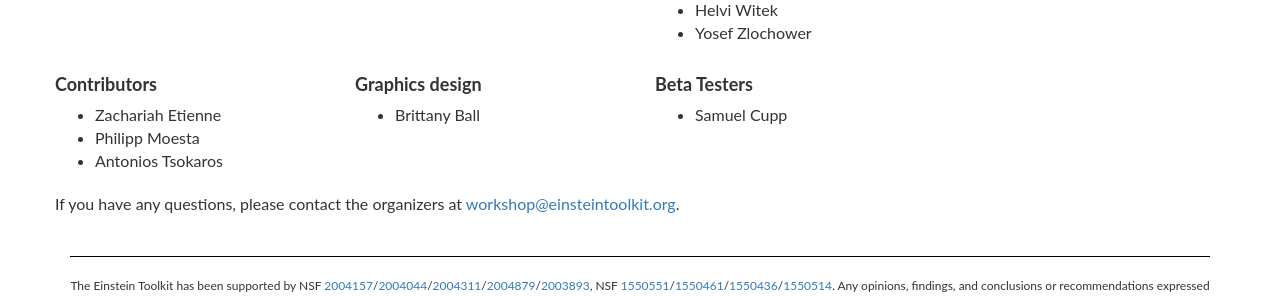
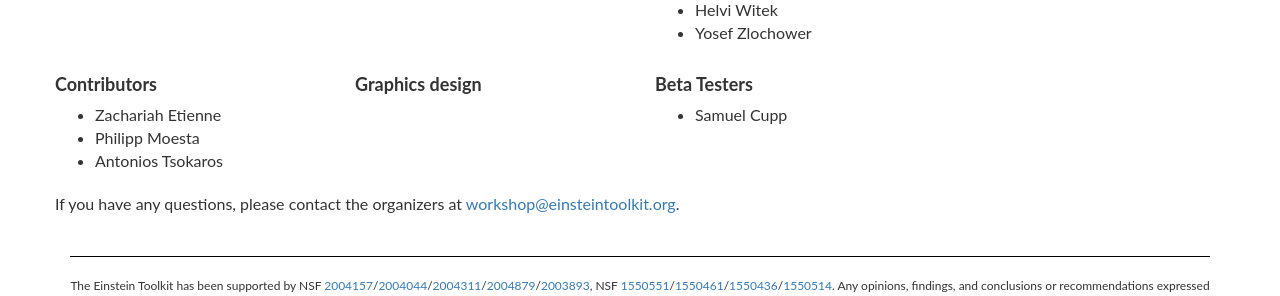
Before and after one commit to EinsteinToolkit/et2021uiuc, a Jekyll site: the page built from about.md, in a window 1280 px wide. Shown: the part 345-641 px from the top of the page. Built offline with Jekyll 4.4.1, drawn with Linux system fonts in a browser that asks for light colours.

Commit message:
about: remove Brittany Ball
wsa listed due to ET-guy+corn logo

```diff
--- a/about.md
+++ b/about.md
@@ -65,7 +65,7 @@ manualrows: true
 
 <div class="col-xs-6 col-sm-3" markdown="1">
 ## Graphics design
-* Brittany Ball
+<!--* Brittany Ball-->
 </div>
 
 <div class="col-xs-6 col-sm-3" markdown="1">
```
